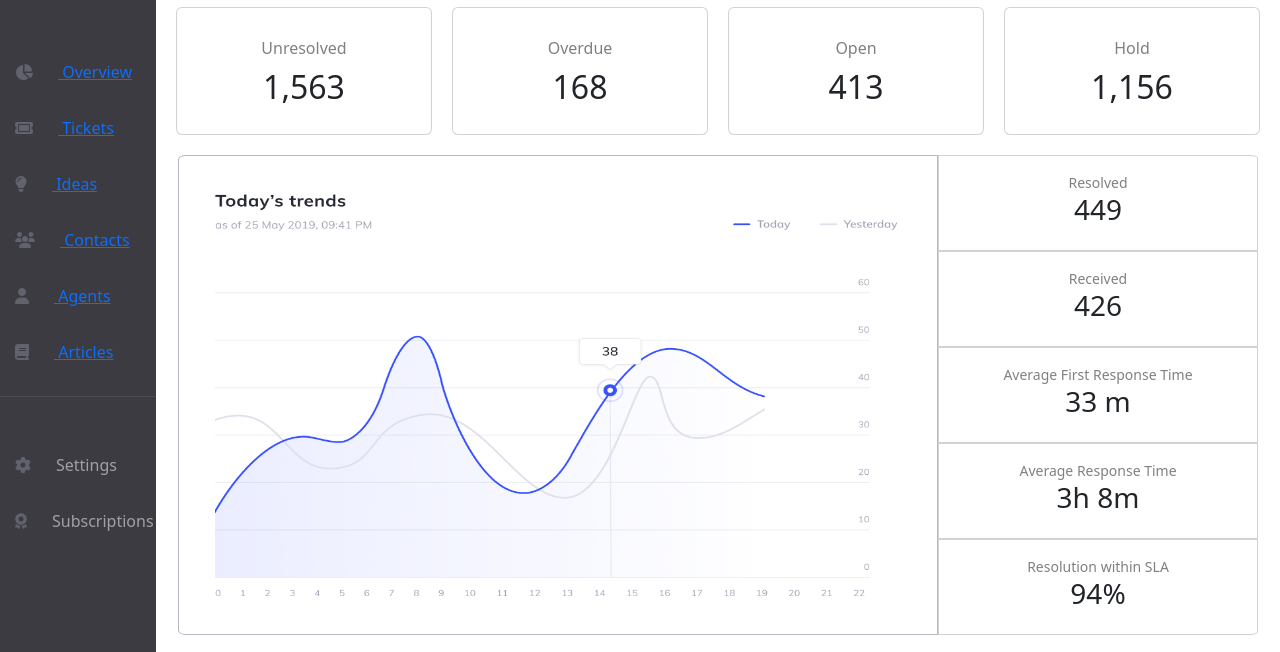
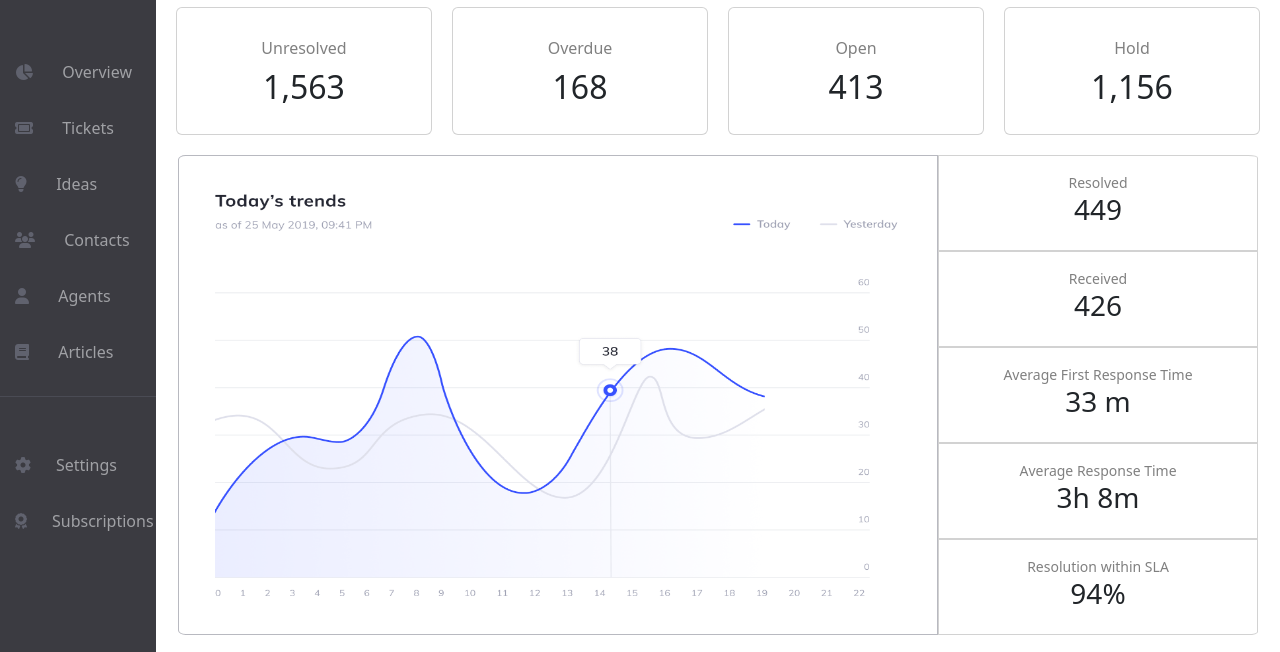
Before and after one commit to Julius0594/Julius-Mercado_Headless-CMS, a website: page public/index.html in a window 1280 px wide. Shown: the part 99-751 px from the top of the page. Drawn offline with nearby package versions, Linux system fonts and the light colour scheme; files that its build step writes are made by us from their sources.

Commit message:
Change #3
Updated SCSS file + added comments on JS

```diff
--- a/package.json
+++ b/package.json
@@ -1,7 +1,6 @@
 {
   "name": "boostrap-group-assignment",
   "version": "1.0.0",
-  "description": "",
   "main": "index.js",
   "scripts": {
     "dev": "lite-server --baseDir=\"public\"",
@@ -18,5 +17,6 @@
   },
   "devDependencies": {
     "concurrently": "^8.2.2"
-  }
+  },
+  "description": ""
 }
--- a/public/assets/javascript/myscripts.js
+++ b/public/assets/javascript/myscripts.js
@@ -111,7 +111,7 @@ document.addEventListener("DOMContentLoaded", function() {
 });
 
 // =======================================================
-
+// FETCH METHOD / FOREACH- TODAY'S TRENDS
 document.addEventListener("DOMContentLoaded", function() {
   // Fetch JSON data
   fetch('../data/content.json')
--- a/src/scss/style.scss
+++ b/src/scss/style.scss
@@ -34,6 +34,11 @@
 #menu li i {
     margin-right: 10px;
     padding: 15px;
+}
+
+#menu li a {
+    text-decoration: none;
+    color: #a0a1a5;
 }
 
 #menu li:hover {
```
Also changed, not shown: 1 other file.
